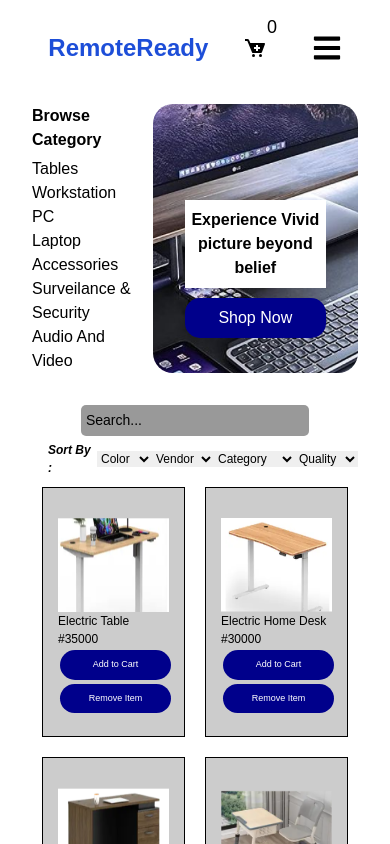
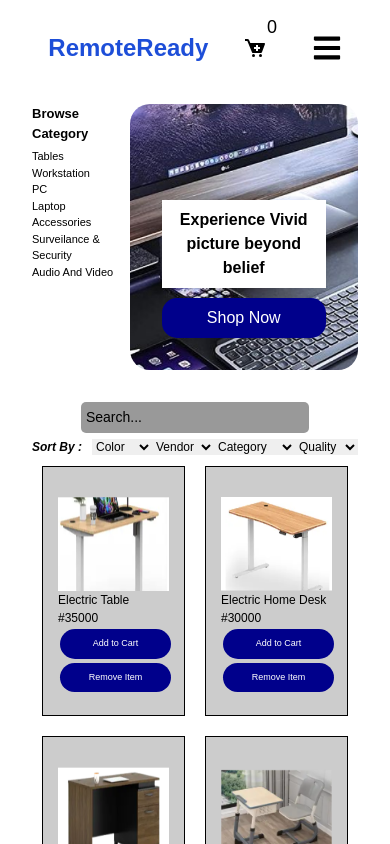
Before and after one commit to Remote-Ready/enoverlab-intern38, a React (Vite) app: page /categories in a window 390 px wide. Shown: the top 844 px of the page. Built offline with nearby package versions, Linux system fonts and the light colour scheme.

Commit message:
reducing font size in categories page

```diff
--- a/src/components/css/Categories.css
+++ b/src/components/css/Categories.css
@@ -168,6 +168,7 @@ select{
     display: grid;
     grid-template-columns: repeat(5, 1fr);
     font-size: 12px;
+    margin-left: 0;
  }
 
  .filter{
@@ -180,3 +181,18 @@ select{
     width: 100%;
   }
 }
+
+
+@media screen and (max-width: 450px) {
+    .select-option h4{
+        font-size: 12px;
+        margin-right: 10px;
+    }
+    .cat-col-1 h5{
+        font-size: 13px;
+    }
+
+    .cat-col-1 p{
+        font-size: 11px;
+    }
+}
```
